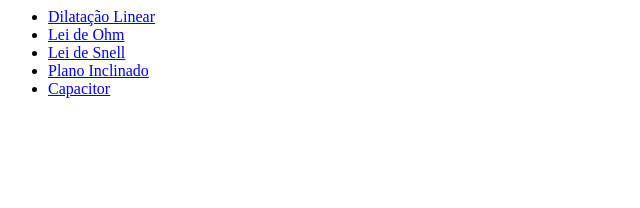
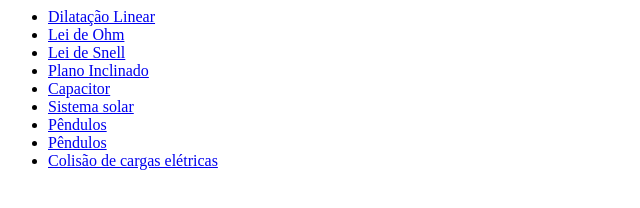
Before and after one commit to mgirardis/fisica, a plain HTML site: page index.htm in a window 1280 px wide. Shown: the whole page, without its empty margins (0-640 px from the left). Drawn offline with Linux system fonts and the light colour scheme.

Commit message:
Update index.htm

```diff
--- a/index.htm
+++ b/index.htm
@@ -8,6 +8,10 @@
             <li><a href="snell/index.htm" target="_top">Lei de Snell</a></li>
             <li><a href="inclinado/index.htm" target="_top">Plano Inclinado</a></li>
             <li><a href="capacitor.htm" target="_top">Capacitor</a></li>
+            <li><a href="kepler.htm" target="_top">Sistema solar</a></li>
+            <li><a href="pendulo.htm" target="_top">Pêndulos</a></li>
+            <li><a href="positrons/positronScattering.htm" target="_top">Pêndulos</a></li>
+            <li><a href="colisao_e.htm" target="_top">Colisão de cargas elétricas</a></li>
         </ul>
     </body>
 </html>
```
